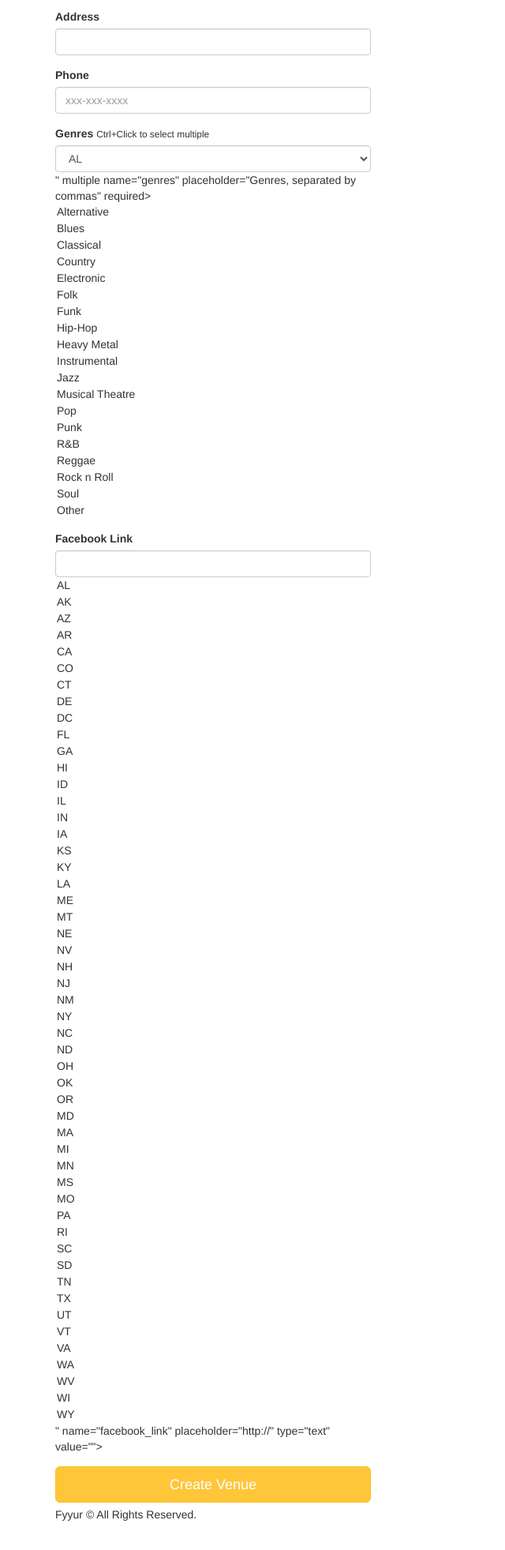
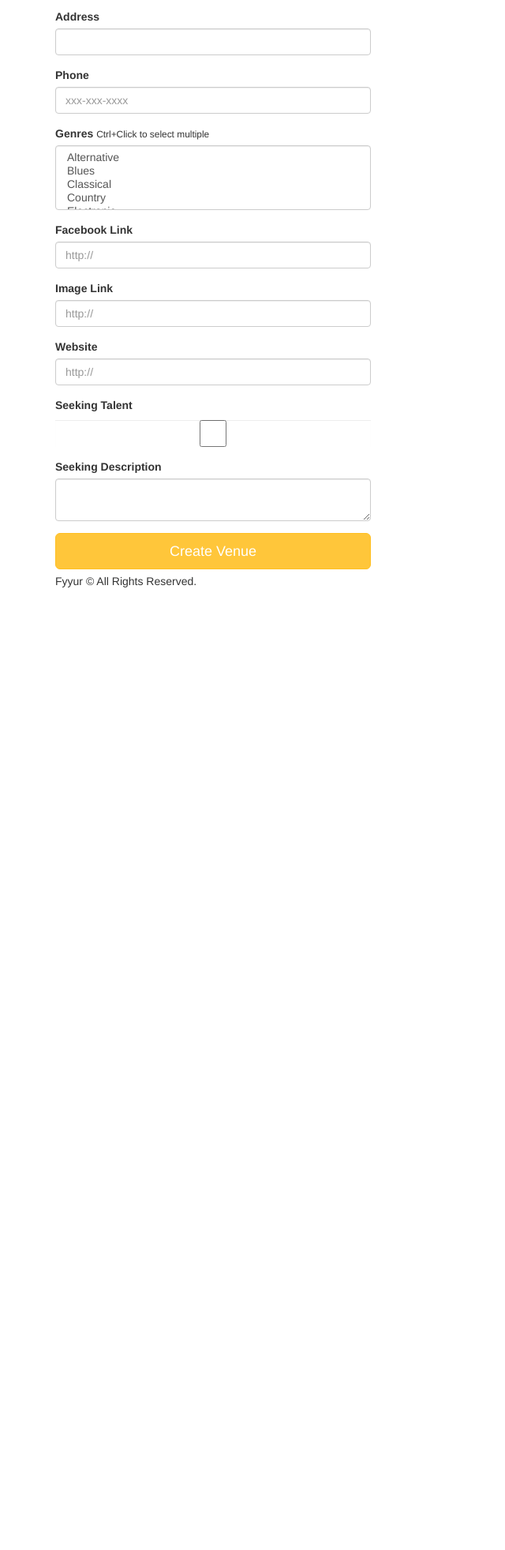
Before and after one commit to dolugen/FSND-course-projects, a Flask app: page /venues/create in a window 1280 px wide. Shown: the part 273-2236 px from the top of the page at 79% size, without its empty margins (0-640 px from the left). After the commit the page ends 1017 px from the top, so only its background shows below. Run offline with Flask 2, Linux system fonts and the light colour scheme; some libraries are stand-ins or nearby versions.

Commit message:
implemented venue add, search, detail page

```diff
--- a/01_fyuur/starter_code/app.py
+++ b/01_fyuur/starter_code/app.py
@@ -39,8 +39,11 @@ class Venue(db.Model):
     phone = db.Column(db.String(120))
     image_link = db.Column(db.String(500))
     facebook_link = db.Column(db.String(120))
+    genres = db.Column(db.ARRAY(db.String))
+    website = db.Column(db.String)
+    seeking_talent = db.Column(db.Boolean)
+    seeking_description = db.Column(db.String)
 
-    # TODO: implement any missing fields, as a database migration using Flask-Migrate
 
 class Artist(db.Model):
     __tablename__ = 'Artist'
@@ -110,20 +113,18 @@ def venues():
       "num_upcoming_shows": 0,
     }]
   }]
-  return render_template('pages/venues.html', areas=data);
+  return render_template('pages/venues.html', venues=Venue.query.all())
 
 @app.route('/venues/search', methods=['POST'])
 def search_venues():
   # TODO: implement search on artists with partial string search. Ensure it is case-insensitive.
   # seach for Hop should return "The Musical Hop".
   # search for "Music" should return "The Musical Hop" and "Park Square Live Music & Coffee"
+  term = request.form.get('search_term', '')
+  result = Venue.query.filter(Venue.name.ilike(f'%{term}%'))
   response={
-    "count": 1,
-    "data": [{
-      "id": 2,
-      "name": "The Dueling Pianos Bar",
-      "num_upcoming_shows": 0,
-    }]
+    "count": result.count(),
+    "data": result
   }
   return render_template('pages/search_venues.html', results=response, search_term=request.form.get('search_term', ''))
 
@@ -208,7 +209,7 @@ def show_venue(venue_id):
     "past_shows_count": 1,
     "upcoming_shows_count": 1,
   }
-  data = list(filter(lambda d: d['id'] == venue_id, [data1, data2, data3]))[0]
+  data = Venue.query.get(venue_id)
   return render_template('pages/show_venue.html', venue=data)
 
 #  Create Venue
@@ -221,14 +222,18 @@ def create_venue_form():
 
 @app.route('/venues/create', methods=['POST'])
 def create_venue_submission():
-  # TODO: insert form data as a new Venue record in the db, instead
-  # TODO: modify data to be the data object returned from db insertion
-
-  # on successful db insert, flash success
-  flash('Venue ' + request.form['name'] + ' was successfully listed!')
-  # TODO: on unsuccessful db insert, flash an error instead.
-  # e.g., flash('An error occurred. Venue ' + data.name + ' could not be listed.')
-  # see: http://flask.pocoo.org/docs/1.0/patterns/flashing/
+  form = VenueForm()
+  try:
+    venue = Venue()
+    form.populate_obj(venue)
+    db.session.add(venue)
+    db.session.commit()
+    flash('Venue ' + request.form['name'] + ' was successfully listed!')
+  except:
+    db.session.rollback()
+    flash('An error occurred. Venue ' + request.form['name'] + ' could not be listed.')
+  finally:
+    db.session.close()
   return render_template('pages/home.html')
 
 @app.route('/venues/<venue_id>', methods=['DELETE'])
--- a/01_fyuur/starter_code/forms.py
+++ b/01_fyuur/starter_code/forms.py
@@ -117,6 +117,9 @@ class VenueForm(Form):
     facebook_link = StringField(
         'facebook_link', validators=[URL()]
     )
+    website = URLField('website')
+    seeking_talent = BooleanField('seeking_talent')
+    seeking_description = TextAreaField('seeking_description')
 
 class ArtistForm(Form):
     name = StringField(
--- a/01_fyuur/starter_code/templates/forms/new_venue.html
+++ b/01_fyuur/starter_code/templates/forms/new_venue.html
@@ -3,7 +3,8 @@
 {% block content %}
 <div class="form-wrapper">
   <form method="post" class="form">
-      <h3 class="form-heading">List a new venue <a href="{{ url_for('index') }}" title="Back to homepage"><i class="fa fa-home pull-right"></i></a></h3>
+    <h3 class="form-heading">List a new venue <a href="{{ url_for('index') }}" title="Back to homepage"><i
+          class="fa fa-home pull-right"></i></a></h3>
     <div class="form-group">
       <label for="name">Name</label>
       {{ form.name(class_ = 'form-control', autofocus = true) }}
@@ -30,11 +31,27 @@
     <div class="form-group">
       <label for="genres">Genres</label>
       <small>Ctrl+Click to select multiple</small>
-        {{ form.genres(class_ = 'form-control', placeholder='Genres, separated by commas', id=form.state, autofocus = true) }}
+      {{ form.genres(class_ = 'form-control', placeholder='Genres, separated by commas', autofocus = true) }}
     </div>
     <div class="form-group">
-          <label for="genres">Facebook Link</label>
-          {{ form.facebook_link(class_ = 'form-control', placeholder='http://', id=form.state, autofocus = true) }}
+      <label for="facebook_link">Facebook Link</label>
+      {{ form.facebook_link(class_ = 'form-control', placeholder='http://', autofocus = true) }}
+    </div>
+    <div class="form-group">
+      <label for="image_link">Image Link</label>
+      {{ form.image_link(class_ = 'form-control', placeholder='http://', autofocus = true) }}
+    </div>
+    <div class="form-group">
+      <label for="website">Website</label>
+      {{ form.website(class_ = 'form-control', placeholder='http://', autofocus = true) }}
+    </div>
+    <div class="form-group">
+      <label for="seeking_talent">Seeking Talent</label>
+      {{ form.seeking_talent(class_ = 'form-control', autofocus = true) }}
+    </div>
+    <div class="form-group">
+      <label for="seeking_description">Seeking Description</label>
+      {{ form.seeking_description(class_ = 'form-control', autofocus = true) }}
     </div>
     <input type="submit" value="Create Venue" class="btn btn-primary btn-lg btn-block">
   </form>
--- a/01_fyuur/starter_code/templates/pages/venues.html
+++ b/01_fyuur/starter_code/templates/pages/venues.html
@@ -1,6 +1,11 @@
 {% extends 'layouts/main.html' %}
 {% block title %}Fyyur | Venues{% endblock %}
 {% block content %}
+<ul>
+{% for venue in venues %}
+<li><a href="/venues/{{ venue.id }}">{{ venue.name }}</a></li>
+{% endfor %}
+</ul>
 {% for area in areas %}
 <h3>{{ area.city }}, {{ area.state }}</h3>
 	<ul class="items">
```
Also changed, not shown: 01_fyuur/starter_code/migrations/versions/a65979c91cfd_add_missing_venue_fields.py (added, +34 -0 lines). Lines whose indentation alone changed are shown as unchanged.
